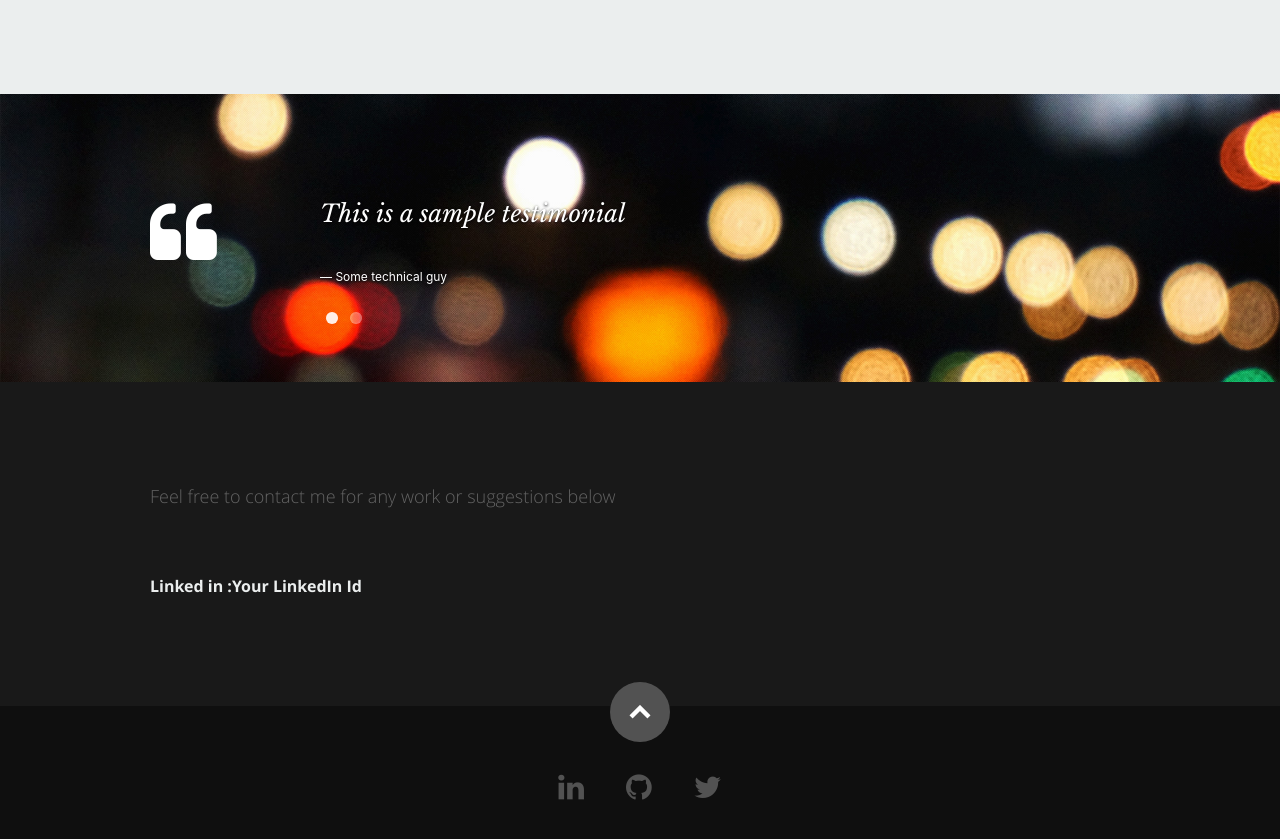
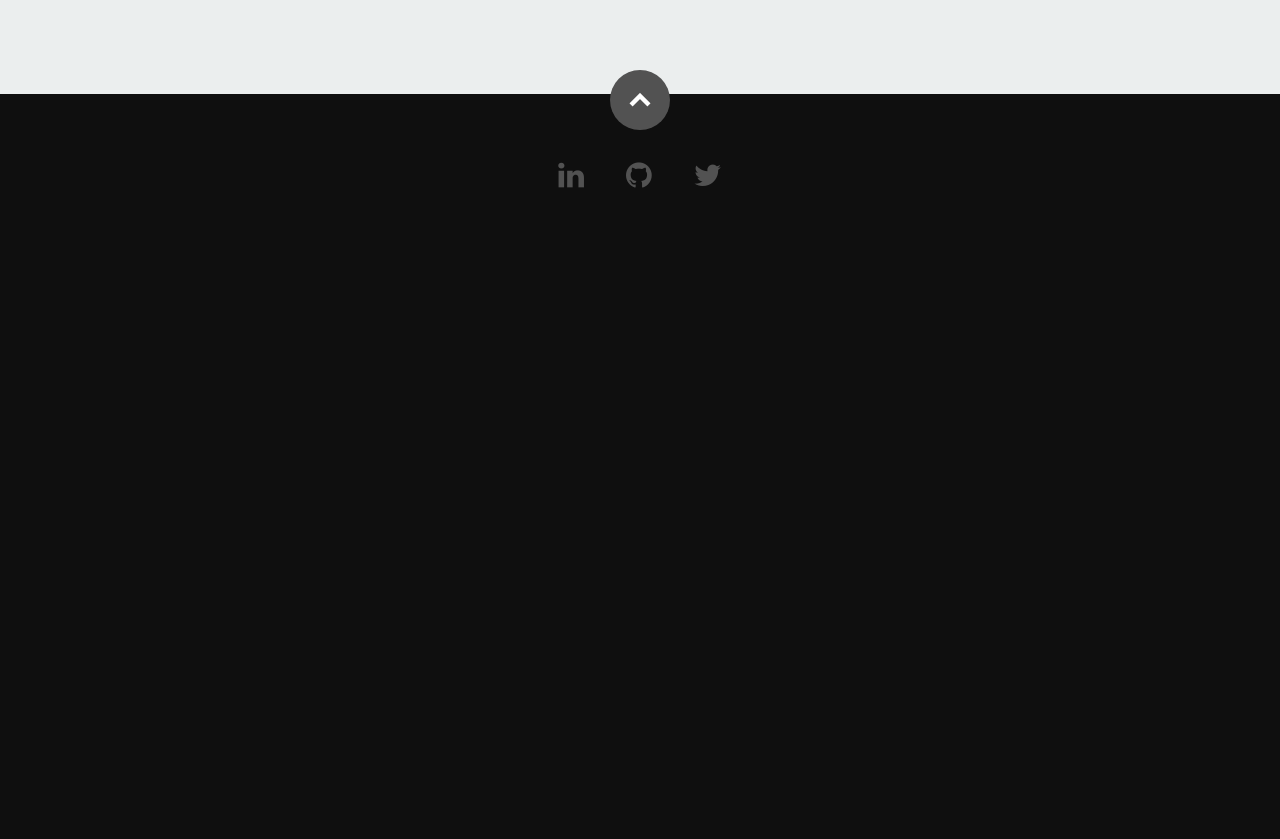
Before and after one commit to itandersson/Portfolio, a React (Create React App) app in the folder React-Portfolio/: page / in a window 1280 px wide. Shown: the part 2927-3766 px from the top of the page. After the commit the page ends 3196 px from the top, so only its background shows below. Built offline with nearby package versions, Linux system fonts and the light colour scheme.

Commit message:
Remove the Testimonials and ContactUs components

```diff
--- a/React-Portfolio/src/App.js
+++ b/React-Portfolio/src/App.js
@@ -3,8 +3,6 @@ import Header from './components/Header';
 import About from './components/About';
 import Resume from './components/Resume';
 import Portfolio from './components/Portfolio';
-import Testimonials from  './components/Testimonials';
-import ContactUs from './components/ContactUs';
 import Footer from './components/Footer';
 import resumeData from './resumeData';
 class App extends Component {
@@ -15,8 +13,6 @@ class App extends Component {
         <About resumeData={resumeData}/>
         <Resume resumeData={resumeData}/>
         <Portfolio resumeData={resumeData}/>
-        <Testimonials resumeData={resumeData}/>
-        <ContactUs resumeData={resumeData}/>
         <Footer resumeData={resumeData}/>
       </div>
     );
--- a/React-Portfolio/src/components/ContactUs.js
+++ /dev/null
@@ -1,26 +0,0 @@
-import React, { Component } from 'react';
-export default class ContactUs extends Component {
-  render() {
-    let resumeData = this.props.resumeData;
-    return (
-      <section id="contact">
-          <div className="row section-head">
-            <div className="ten columns">
-              <p className="lead">
-              Feel free to contact me for any work or suggestions below
-              </p>
-            </div>
-          </div>
-          <div className="row">
-            <aside className="eigth columns footer-widgets">
-              <div className="widget">
-                <h4>Linked in :
-                  {resumeData.linkedinId}
-                </h4>
-              </div>
-            </aside>
-          </div>
-        </section>
-        );
-  }
-}
--- a/React-Portfolio/src/components/Testimonials.js
+++ /dev/null
@@ -1,37 +0,0 @@
-import React, { Component } from 'react';
-export default class Testimonials extends Component {
-  render() {
-    let resumeData = this.props.resumeData;
-    return (
-      <section id="testimonials">
-        <div className="text-container">
-          <div className="row">
-            <div className="two columns header-col">
-              <h1><span>Client Testimonials</span></h1>
-            </div>
-            <div className="ten columns flex-container">
-              <div className="flexslider">
-                <ul className="slides">
-                  {
-                    resumeData.testimonials && resumeData.testimonials.map((item)=>{
-                      return(
-                        <li>
-                          <blockquote>
-                            <p>
-                            {item.description}
-                            </p>
-                            <cite>{item.name}</cite>
-                          </blockquote>
-                        </li>
-                      )
-                    })
-                  }
-                </ul>
-              </div> {/* div.flexslider ends */}
-            </div> {/* div.flex-container ends */}
-          </div> {/* row ends */}
-        </div>  {/* text-container ends */}
-      </section>
-        );
-  }
-}
```
